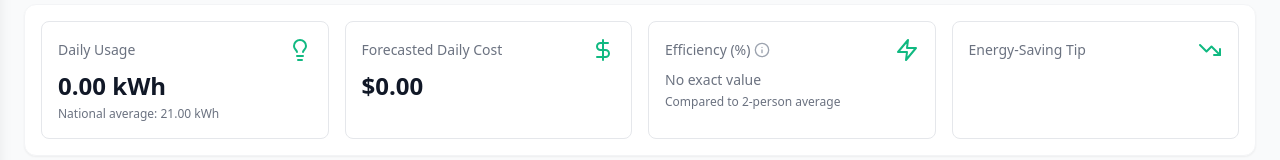
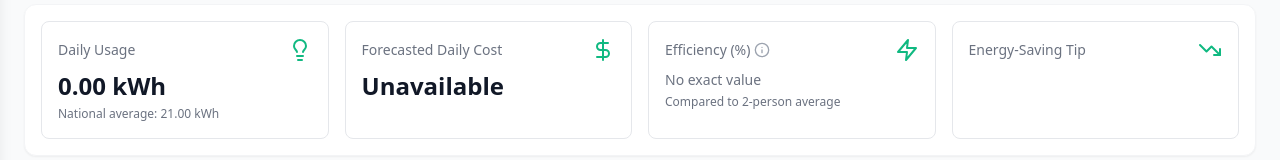
Before and after one commit to Tonna16/TrackEnergy, a React (Vite) app in the folder frontend/: page / in a window 1280 px wide. Shown: the part 149-309 px from the top of the page. Built offline with nearby package versions, Linux system fonts and the light colour scheme; no server answers.

Commit message:
Fix forecast display semantics and unavailable states

```diff
--- a/frontend/src/components/UsageSummary.tsx
+++ b/frontend/src/components/UsageSummary.tsx
@@ -12,15 +12,18 @@ import {
 } from 'lucide-react'
 
 type UsageSummaryProps = {
-  avgDailyCostFromChart?: number // already in user currency
+  avgDailyCostFromChart?: number | null // already in user currency
+  costAvailabilityMessage?: string | null
 }
 
-export default function UsageSummary({ avgDailyCostFromChart = 0 }: UsageSummaryProps) {
+export default function UsageSummary({
+  avgDailyCostFromChart = null,
+  costAvailabilityMessage = null,
+}: UsageSummaryProps) {
   const {
     appliances,
     settings,
     totalDailyUsage,
-    forecastedDailyCost
   } = useAppContext()
 
   // Baseline national average for household size
@@ -38,12 +41,20 @@ export default function UsageSummary({ avgDailyCostFromChart = 0 }: UsageSummary
 
   const [showTooltip, setShowTooltip] = useState(false)
 
-  // Use chart average if available; otherwise backend forecast, fallback 0
-  const displayedCost = avgDailyCostFromChart > 0
-    ? avgDailyCostFromChart
-    : forecastedDailyCost ?? 0
+  const hasValidatedApplianceInputs = appliances.length > 0
+  const displayedCost =
+    typeof avgDailyCostFromChart === 'number' && Number.isFinite(avgDailyCostFromChart)
+      ? avgDailyCostFromChart
+      : null
+  const canRenderNumericCost =
+    displayedCost !== null && (displayedCost !== 0 || hasValidatedApplianceInputs)
+  const fallbackStatusText = hasValidatedApplianceInputs ? 'Unavailable' : 'Insufficient data'
+  const statusText = costAvailabilityMessage ?? fallbackStatusText
 
   const formattedCost = useMemo(() => {
+    if (!canRenderNumericCost) return statusText
+    const numericDisplayedCost = displayedCost as number
+
     const currencyCode = settings?.currency || 'USD'
     try {
       return new Intl.NumberFormat(undefined, {
@@ -51,12 +62,12 @@ export default function UsageSummary({ avgDailyCostFromChart = 0 }: UsageSummary
         currency: currencyCode,
         minimumFractionDigits: 2,
         maximumFractionDigits: 2,
-      }).format(displayedCost ?? 0)
+      }).format(numericDisplayedCost)
     } catch (err) {
       console.error('Invalid currency code:', currencyCode, err)
-      return `${displayedCost?.toFixed(2) ?? '0.00'} ${currencyCode}`
+      return `${numericDisplayedCost.toFixed(2)} ${currencyCode}`
     }
-  }, [displayedCost, settings?.currency])
+  }, [canRenderNumericCost, displayedCost, settings?.currency, statusText])
 
   const getEfficiencyColor = (percent: number | null) => {
     if (percent === null) return 'text-gray-400'
--- a/frontend/src/pages/Dashboard.tsx
+++ b/frontend/src/pages/Dashboard.tsx
@@ -8,48 +8,56 @@ import { useEffect, useState } from 'react'
 import api from '../utils/api'
 
 export default function Dashboard() {
-  const { appliances, dailyUsageSeries, totalDailyUsage, convertCurrency } = useAppContext()
+  const { appliances, dailyUsageSeries, convertCurrency } = useAppContext()
   const navigate = useNavigate()
   const isLoggedIn = Boolean(localStorage.getItem('accessToken'))
   const hasLimitedData = dailyUsageSeries.length < 5
 
   // State for average daily cost from chart
-  const [avgDailyCost, setAvgDailyCost] = useState(0)
+  const [avgDailyCost, setAvgDailyCost] = useState<number | null>(null)
 
-  // State for backend forecasted stable daily cost (in user currency)
+  // Backend contract:
+  // - `energy-usage/forecasted-daily-cost` returns a USD value.
+  // - We must convert that USD value exactly once on the frontend via `convertCurrency`.
+  // - Downstream components should treat this value as already converted for display.
   const [forecastedDailyCost, setForecastedDailyCost] = useState<number | null>(null)
+  const [costAvailabilityMessage, setCostAvailabilityMessage] = useState<string | null>(null)
+
   const dailyCostToShow = forecastedDailyCost ?? avgDailyCost
 
   useEffect(() => {
-    console.log('Dashboard mounted or appliances changed, loggedIn:', isLoggedIn, 'Appliances count:', appliances.length)
-    if (!isLoggedIn) return
-
-    if (appliances.length === 0) {
-      console.log('No appliances - setting forecastedDailyCost to 0')
-      setForecastedDailyCost(0)
+    if (!isLoggedIn) {
+      setForecastedDailyCost(null)
+      setCostAvailabilityMessage('Unavailable')
       return
     }
 
+    if (appliances.length === 0) {
+      setForecastedDailyCost(null)
+      setCostAvailabilityMessage('Insufficient data')
+      return
+    }
+
+    setCostAvailabilityMessage(null)
+
     api.get('energy-usage/forecasted-daily-cost')
       .then(res => {
-        let cost = typeof res.data === 'number' ? res.data : res.data.forecastedDailyCost
-        if (cost != null) {
-          console.log('Backend cost raw:', cost)
-          console.log('Backend cost converted:', convertCurrency(cost))
-
-          const convertedCost = convertCurrency(cost)
+        const rawUsdCost = typeof res.data === 'number' ? res.data : res.data.forecastedDailyCost
+        if (typeof rawUsdCost === 'number' && Number.isFinite(rawUsdCost)) {
+          const convertedCost = convertCurrency(rawUsdCost)
           setForecastedDailyCost(convertedCost)
+          setCostAvailabilityMessage(null)
+        } else {
+          setForecastedDailyCost(null)
+          setCostAvailabilityMessage('Unavailable')
         }
       })
       .catch((err) => {
         console.error('Error fetching forecasted daily cost:', err)
         setForecastedDailyCost(null)
+        setCostAvailabilityMessage('Unavailable')
       })
   }, [isLoggedIn, appliances, convertCurrency])
-
-  console.log('Dashboard rendering, dailyCostToShow:', dailyCostToShow)
-
-
 
 
   return (
@@ -66,7 +74,10 @@ export default function Dashboard() {
       </div>
 
       <div className="card">
-        <UsageSummary avgDailyCostFromChart={dailyCostToShow} />
+        <UsageSummary
+          avgDailyCostFromChart={dailyCostToShow}
+          costAvailabilityMessage={costAvailabilityMessage}
+        />
       </div>
 
       <div className="card">
```
